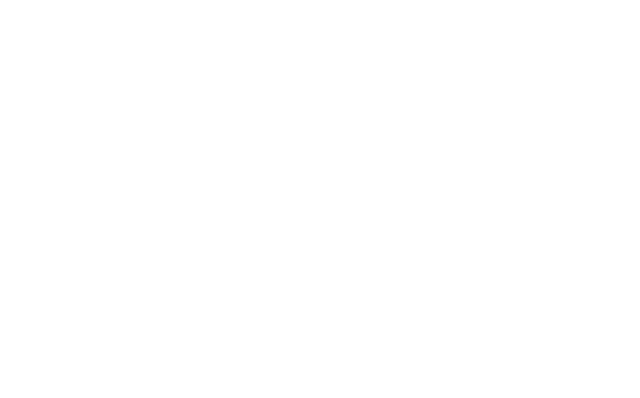
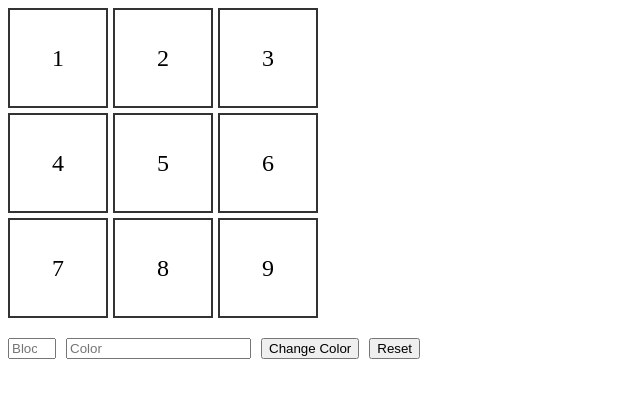
Before and after one commit to acciojob/Replit-Asian-Paints-Alkeshkumar94, a website: page main.html in a window 1280 px wide. Shown: the whole page, without its empty margins (0-640 px from the left). Drawn offline with Linux system fonts and the light colour scheme.

Commit message:
created a submission

```diff
--- a/main.html
+++ b/main.html
@@ -8,6 +8,23 @@
 
 <body>
 	<!-- the entire body must be written by student -->
+	<div id="grid-container">
+		<div class="grid-item" id="1">1</div>
+		<div class="grid-item" id="2">2</div>
+		<div class="grid-item" id="3">3</div>
+		<div class="grid-item" id="4">4</div>
+		<div class="grid-item" id="5">5</div>
+		<div class="grid-item" id="6">6</div>
+		<div class="grid-item" id="7">7</div>
+		<div class="grid-item" id="8">8</div>
+		<div class="grid-item" id="9">9</div>
+	</div>
+	  <div id="controls">
+    <input type="number" id="block_id" placeholder="Block ID" min="1" max="9">
+    <input type="text" id="colour_id" placeholder="Color">
+    <button id="change_button">Change Color</button>
+    <button id="Reset">Reset</button>
+  </div>
     <script type="text/javascript" src="./script.js">
 </script>
 
--- a/script.js
+++ b/script.js
@@ -1 +1,21 @@
 //your JS code here. If required.
+document.getElementById('change_button').addEventListener('click', function() {
+  const blockId = document.getElementById('block_id').value;
+  const color = document.getElementById('colour_id').value;
+
+  // Reset all grid items to transparent
+  const gridItems = document.querySelectorAll('.grid-item');
+  gridItems.forEach(item => item.style.backgroundColor = 'transparent');
+
+  // Change the background color of the specified block
+  const block = document.getElementById(blockId);
+  if (block) {
+    block.style.backgroundColor = color;
+  }
+});
+
+document.getElementById('Reset').addEventListener('click', function() {
+  // Reset all grid items to transparent
+  const gridItems = document.querySelectorAll('.grid-item');
+  gridItems.forEach(item => item.style.backgroundColor = 'transparent');
+});
--- a/styles.css
+++ b/styles.css
@@ -1 +1,22 @@
-/*  your css code here. If applicable */
+ #grid-container {
+      display: grid;
+      grid-template-columns: repeat(3, 100px);
+      grid-template-rows: repeat(3, 100px);
+      gap: 5px;
+    }
+
+    .grid-item {
+      display: flex;
+      align-items: center;
+      justify-content: center;
+      background-color: transparent;
+      border: 2px solid #333;
+      font-size: 24px;
+      cursor: pointer;
+    }
+
+    #controls {
+      margin-top: 20px;
+      display: flex;
+      gap: 10px;
+    }
```
